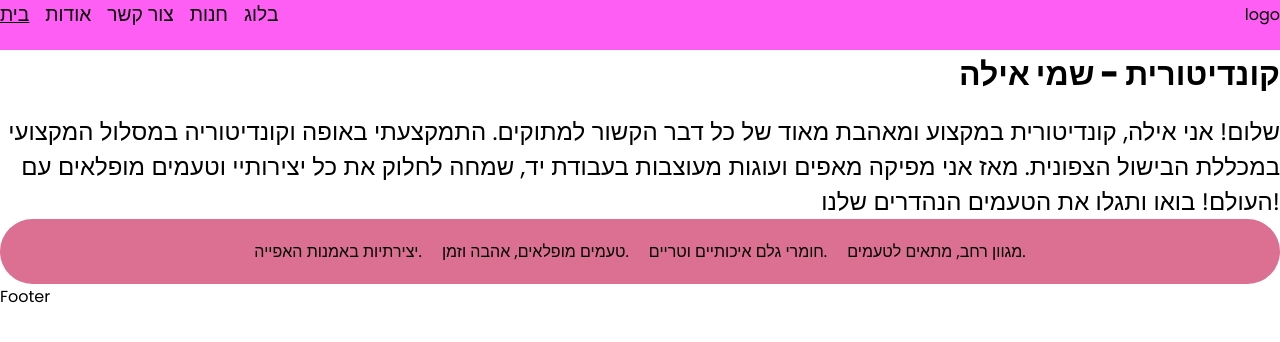
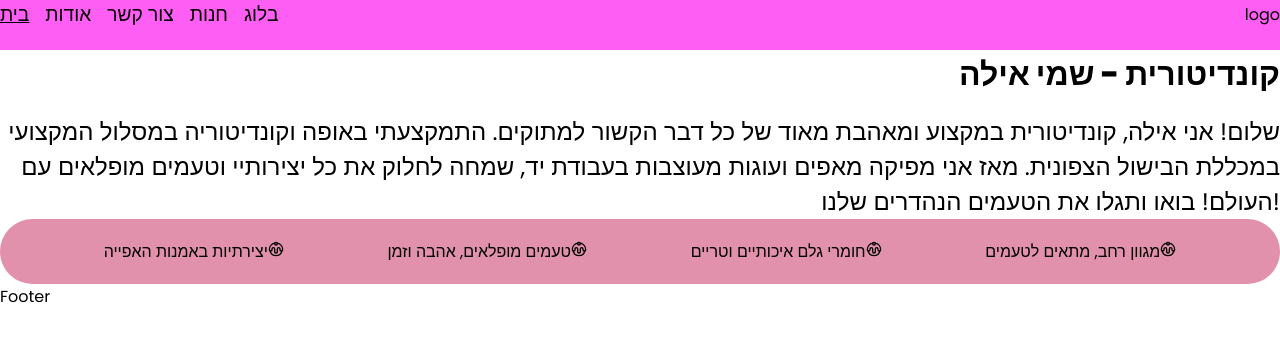
Before and after one commit to yakovMoshel/shopy, a Next.js app: page /about in a window 1280 px wide. Shown: the top 342 px of the page. Built offline with nearby package versions, Linux system fonts and the light colour scheme.

Commit message:
shop page

```diff
--- a/Componnets/BelieveLine/index.jsx
+++ b/Componnets/BelieveLine/index.jsx
@@ -1,16 +1,19 @@
 import React from 'react'
 import styles from './style.module.scss'
+import { LuDessert } from "react-icons/lu";
 
 export default function BelieveLine() {
   return (
     <div className={styles.believeLine}>
       <ul className={styles.advantagesList}>
-      <li>יצירתיות באמנות האפייה.</li>
-<li>טעמים מופלאים, אהבה וזמן.</li>
-<li>חומרי גלם איכותיים וטריים.</li>
-<li>מגוון רחב, מתאים לטעמים.</li>
-
-
+        <li>יצירתיות באמנות האפייה<LuDessert />
+        </li>
+        <li>טעמים מופלאים, אהבה וזמן<LuDessert />
+        </li>
+        <li>חומרי גלם איכותיים וטריים<LuDessert />
+        </li>
+        <li>מגוון רחב, מתאים לטעמים<LuDessert />
+        </li>
       </ul>
     </div>
   )
--- a/Componnets/BelieveLine/style.module.scss
+++ b/Componnets/BelieveLine/style.module.scss
@@ -1,18 +1,18 @@
-.believeLine{
-    background-color: palevioletred;
+.believeLine {
+    background-color: rgba(216, 112, 147, 0.77);
     width: 100%;
     border-radius: 50px;
-
     text-align: center;
     padding: 10px;
-.advantagesList{
+    .advantagesList {
         list-style: none;
         display: flex;
         flex-direction: row;
+        justify-content: space-evenly;
+
+        li {
+            padding: 10px;
             align-items: center;
-    justify-content: center;
-    li{
-        padding: 10px;
         }
 
     }
--- a/package.json
+++ b/package.json
@@ -12,6 +12,7 @@
     "next": "14.2.3",
     "react": "^18",
     "react-dom": "^18",
+    "react-icons": "^5.2.1",
     "sass": "^1.77.2"
   }
 }
```
Also changed, not shown: app/about/page.jsx (+5 -5 lines), 1 other file (tests, documents, lock files or other folders). Lines whose indentation alone changed are shown as unchanged.
